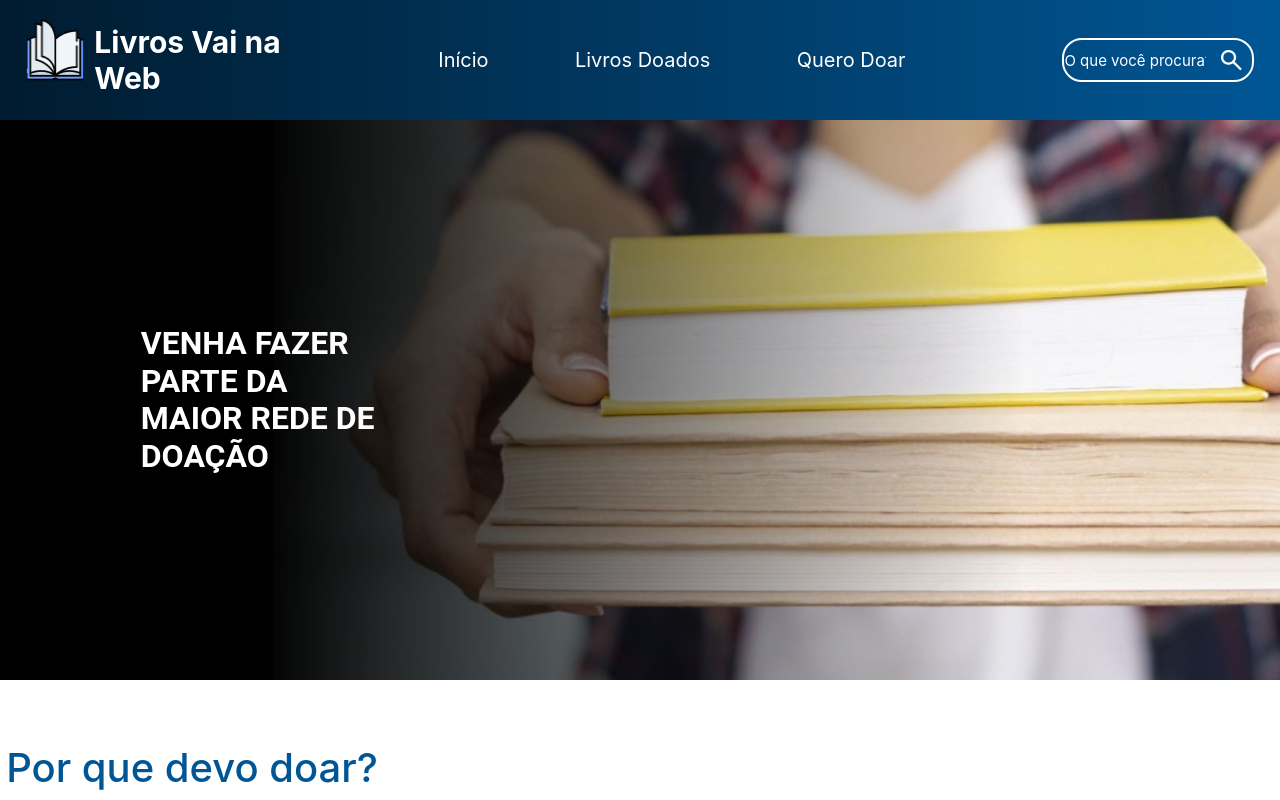
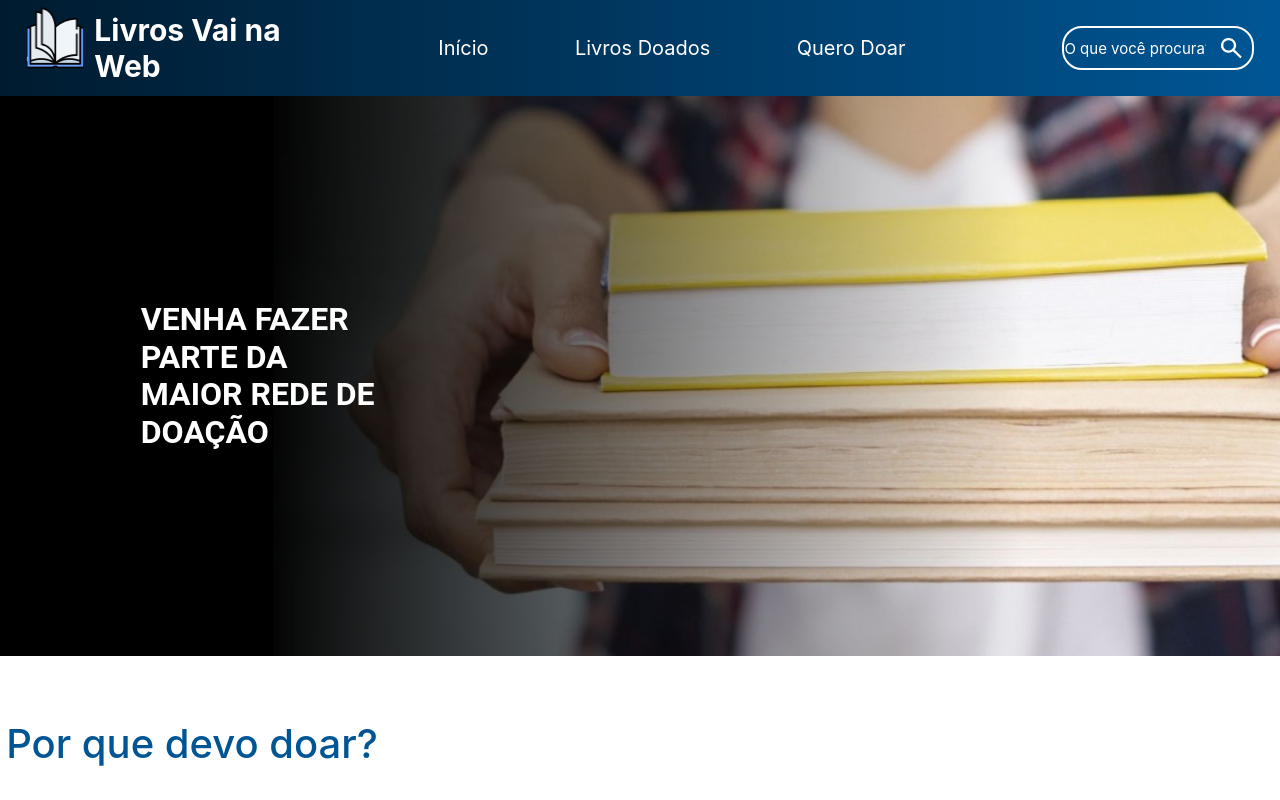
Before and after one commit to Vinny1804/DesafioLivrosVNW, a React (Vite) app: page / in a window 1280 px wide. Shown: the top 800 px of the page. Built offline with nearby package versions, Linux system fonts and the light colour scheme.

Commit message:
:lipstick: feat: Ajuste no tamanho da header

```diff
--- a/src/components/header/header.module.scss
+++ b/src/components/header/header.module.scss
@@ -10,7 +10,7 @@
 
 header {
     background: linear-gradient(to right, #001B2F, #005695);
-    height: 15vh;
+    height: 12vh;
     display: flex;
     justify-content: space-between;
     align-items: center;
```
